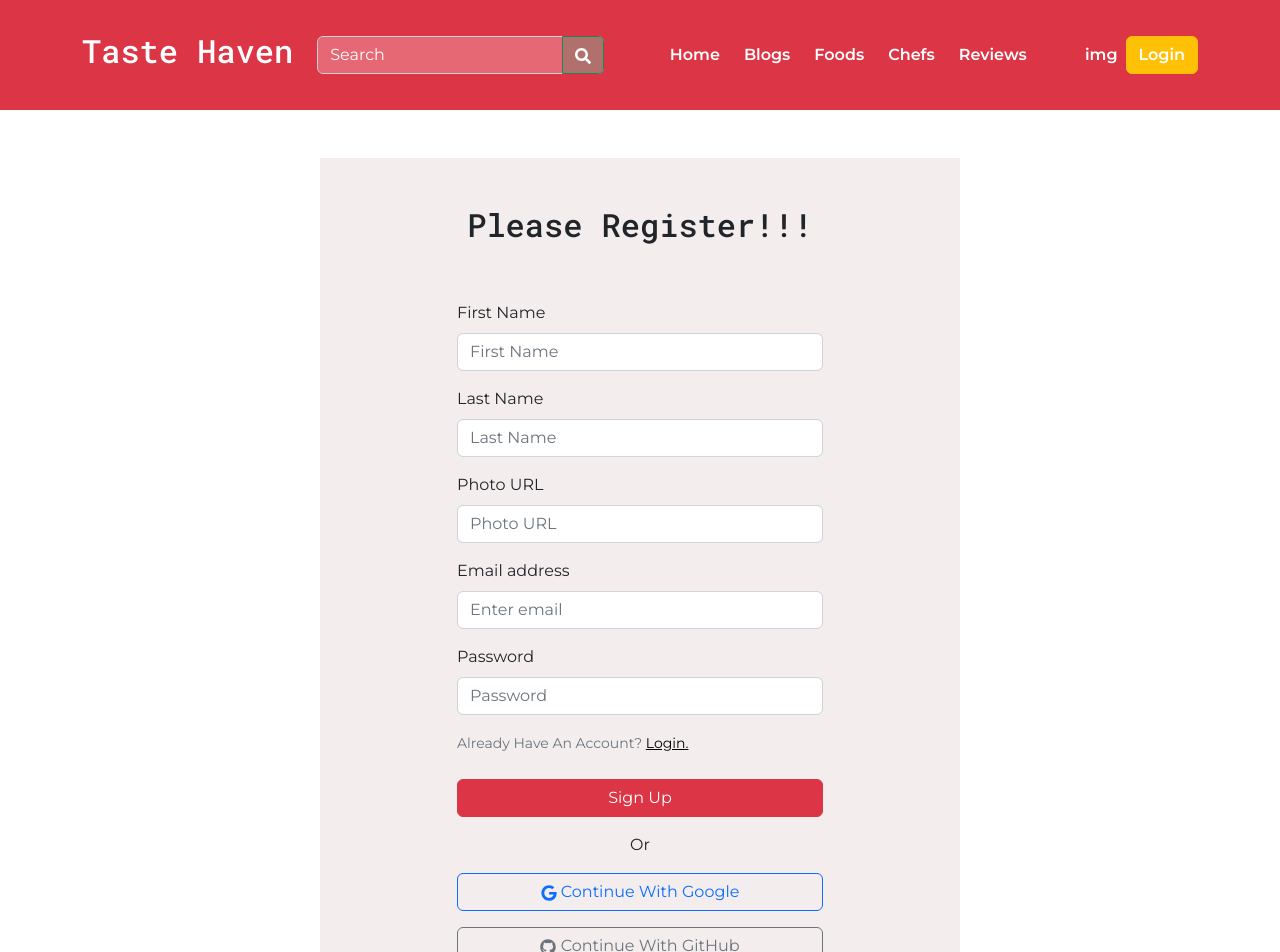
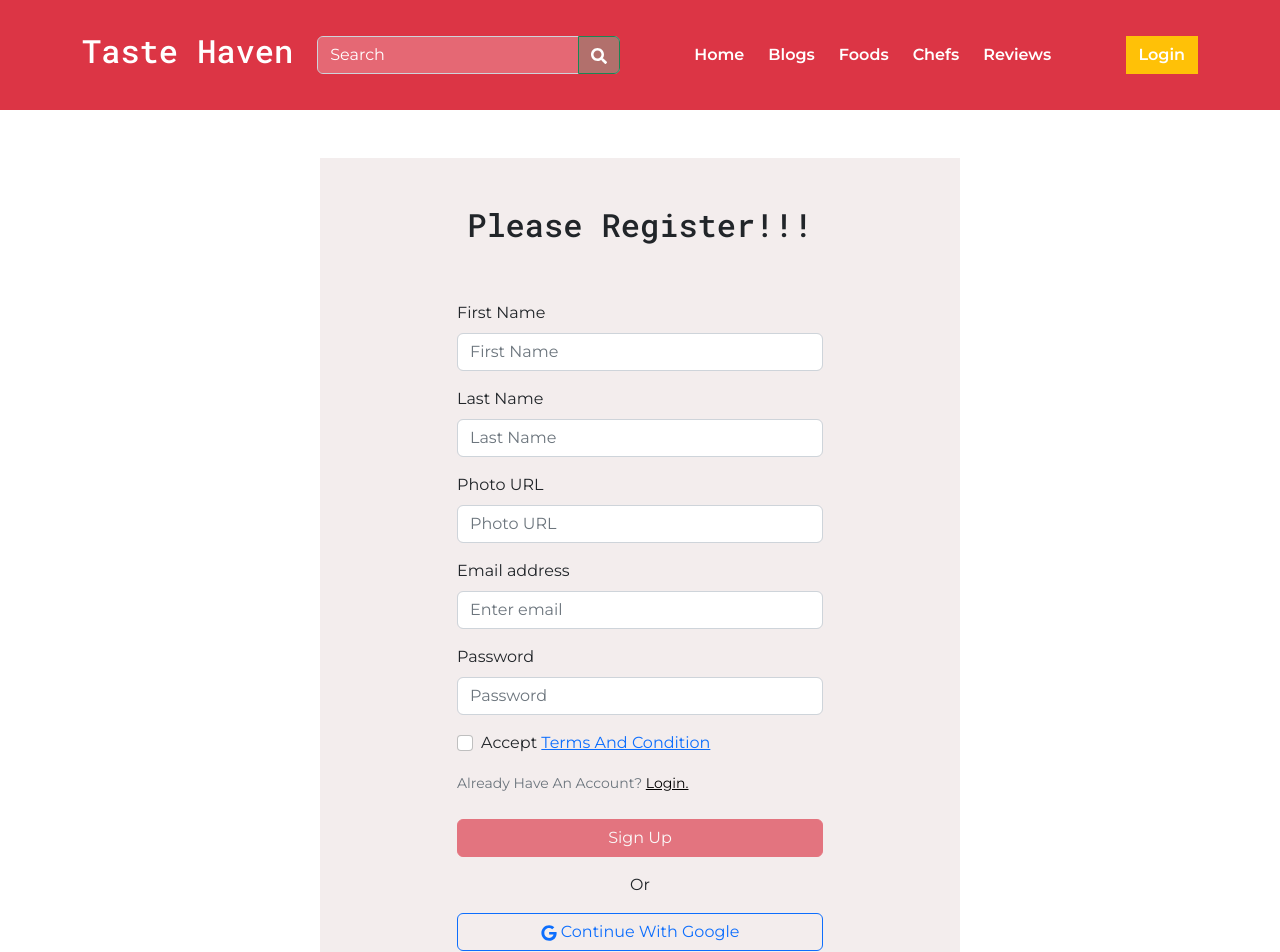
Before and after one commit to NazmulHasan18/Taste-haven-client, a React (Vite) app: page /register in a window 1280 px wide. Shown: the top 952 px of the page. Built offline with nearby package versions, Linux system fonts and the light colour scheme; no server answers.

Commit message:
login with email added

```diff
--- a/src/layout/Main.jsx
+++ b/src/layout/Main.jsx
@@ -5,6 +5,7 @@ import NavigationBar from "../shared/NavigationBar/NavigationBar";
 
 import Footer from "../shared/Footer/Footer";
 import { Outlet } from "react-router-dom";
+import { ToastContainer } from "react-toastify";
 
 const Main = () => {
    return (
@@ -12,6 +13,7 @@ const Main = () => {
          <NavigationBar></NavigationBar>
          <main>
             <Outlet></Outlet>
+            <ToastContainer></ToastContainer>
          </main>
          <footer className="bg-black py-5">
             <Footer></Footer>
--- a/src/pages/Register/Register.jsx
+++ b/src/pages/Register/Register.jsx
@@ -1,13 +1,36 @@
 /* eslint-disable react/no-unescaped-entities */
 // eslint-disable-next-line no-unused-vars
-import React, { useContext } from "react";
+import React, { useContext, useState } from "react";
 import { Button, Container, Form } from "react-bootstrap";
 import { FaGithub, FaGoogle } from "react-icons/fa";
 import { Link } from "react-router-dom";
 import { AuthContext } from "../../providers/AuthProvider/AuthProvider";
 
 const Register = () => {
-   const { user, googleSignIn, gitHubLogin } = useContext(AuthContext);
+   const { user, googleSignIn, gitHubLogin, signUpEmail } = useContext(AuthContext);
+   const [clicked, setClicked] = useState(false);
+
+   const handelEmailSignUp = (e) => {
+      e.preventDefault();
+      const from = e.target;
+      const firstName = from.firstName.value;
+      const lastName = from.lastName.value;
+      const fullName = firstName + " " + lastName;
+      const url = from.url.value;
+      const email = from.email.value;
+      const password = from.password.value;
+      console.log(fullName, url, email, password);
+      signUpEmail(email, password)
+         .then((result) => {
+            const user = result.user;
+            console.log(user);
+         })
+         .catch((error) => {
+            const errorMessage = error.message;
+            console.log(errorMessage);
+         });
+   };
+
    const handelGoogleSignIn = () => {
       googleSignIn()
          .then((result) => {
@@ -34,27 +57,38 @@ const Register = () => {
    return (
       <Container className="my-5 w-50 mx-auto" style={{ backgroundColor: "#f3eded" }}>
          <h2 className="text-center py-5">Please Register!!!</h2>
-         <Form className="px-5 pb-3 w-75 mx-auto">
+         <Form className="px-5 pb-3 w-75 mx-auto" onSubmit={handelEmailSignUp}>
             <Form.Group className="mb-3" controlId="formBasicFirstName">
                <Form.Label>First Name</Form.Label>
-               <Form.Control type="text" placeholder="First Name" />
+               <Form.Control type="text" placeholder="First Name" name="firstName" />
             </Form.Group>
             <Form.Group className="mb-3" controlId="formBasicLastName">
                <Form.Label>Last Name</Form.Label>
-               <Form.Control type="text" placeholder="Last Name" />
+               <Form.Control type="text" name="lastName" placeholder="Last Name" />
             </Form.Group>
             <Form.Group className="mb-3" controlId="formBasicURL">
                <Form.Label>Photo URL</Form.Label>
-               <Form.Control type="text" placeholder="Photo URL" />
+               <Form.Control type="text" name="url" placeholder="Photo URL" />
             </Form.Group>
             <Form.Group className="mb-3" controlId="formBasicEmail">
                <Form.Label>Email address</Form.Label>
-               <Form.Control type="email" placeholder="Enter email" />
+               <Form.Control name="email" type="email" placeholder="Enter email" />
             </Form.Group>
 
             <Form.Group className="mb-3" controlId="formBasicPassword">
                <Form.Label>Password</Form.Label>
-               <Form.Control type="password" placeholder="Password" />
+               <Form.Control name="password" type="password" placeholder="Password" />
+            </Form.Group>
+            <Form.Group className="mb-3" controlId="formBasicCheckbox">
+               <Form.Check
+                  onClick={() => setClicked(!clicked)}
+                  type="checkbox"
+                  label={
+                     <>
+                        Accept <Link to="/terms">Terms And Condition</Link>
+                     </>
+                  }
+               />
             </Form.Group>
             <Form.Group>
                <Form.Text>
@@ -64,6 +98,7 @@ const Register = () => {
                   </Link>
                </Form.Text>
             </Form.Group>
+            {clicked ? (
                <Button
                   variant="danger"
                   type="submit"
@@ -71,6 +106,16 @@ const Register = () => {
                >
                   Sign Up
                </Button>
+            ) : (
+               <Button
+                  variant="danger"
+                  type="submit"
+                  className="mt-4 w-100 mx-auto d-flex justify-content-center"
+                  disabled
+               >
+                  Sign Up
+               </Button>
+            )}
          </Form>
          <div className="text-center">
             <p>Or</p>
--- a/src/pages/chefDetails/Recipes/Recipe/Recipe.jsx
+++ b/src/pages/chefDetails/Recipes/Recipe/Recipe.jsx
@@ -51,7 +51,6 @@ const Recipe = ({ foodItem }) => {
                            <FaHeart className="text-danger"></FaHeart>
                         </Button>
                      )}
-                     <ToastContainer></ToastContainer>
                   </Col>
                </Row>
 
--- a/src/providers/AuthProvider/AuthProvider.jsx
+++ b/src/providers/AuthProvider/AuthProvider.jsx
@@ -4,9 +4,11 @@ import React, { createContext, useEffect, useState } from "react";
 import {
    GithubAuthProvider,
    GoogleAuthProvider,
+   createUserWithEmailAndPassword,
    getAuth,
    onAuthStateChanged,
    signInWithPopup,
+   signOut,
 } from "firebase/auth";
 import app from "../../firebase/firebase.config";
 
@@ -24,6 +26,13 @@ const AuthProvider = ({ children }) => {
    const gitHubLogin = () => {
       return signInWithPopup(auth, gitHubProvider);
    };
+   const signUpEmail = (email, password) => {
+      return createUserWithEmailAndPassword(auth, email, password);
+   };
+
+   const logOut = () => {
+      return signOut(auth);
+   };
 
    useEffect(() => {
       const unsubscribe = onAuthStateChanged(auth, (user) => {
@@ -38,6 +47,8 @@ const AuthProvider = ({ children }) => {
       user,
       googleSignIn,
       gitHubLogin,
+      logOut,
+      signUpEmail,
    };
    return <AuthContext.Provider value={authInfo}>{children}</AuthContext.Provider>;
 };
--- a/src/routes/route/Route.jsx
+++ b/src/routes/route/Route.jsx
@@ -31,6 +31,10 @@ const router = createBrowserRouter([
             path: "/register",
             element: <Register></Register>,
          },
+         {
+            path: "/profile",
+            element: <p>profile is coming</p>,
+         },
       ],
    },
 ]);
--- a/src/shared/NavigationBar/NavigationBar.jsx
+++ b/src/shared/NavigationBar/NavigationBar.jsx
@@ -1,10 +1,24 @@
 // eslint-disable-next-line no-unused-vars
-import React from "react";
+import React, { useContext } from "react";
 import { Button, Container, Form, Nav, Navbar } from "react-bootstrap";
 import { FaSearch } from "react-icons/fa";
 import { Link, NavLink } from "react-router-dom";
+import { AuthContext } from "../../providers/AuthProvider/AuthProvider";
+import Dropdown from "react-bootstrap/Dropdown";
+import { toast } from "react-toastify";
 
 const NavigationBar = () => {
+   const { user, logOut } = useContext(AuthContext);
+
+   const handelLogOut = () => {
+      logOut()
+         .then(() => {
+            toast.success("User logged out successfully");
+         })
+         .catch((error) => {
+            console.log(error.message);
+         });
+   };
    return (
       <Navbar bg="danger" variant="dark" sticky="top" className="py-3">
          <Container className="gap-4 mt-3 pb-3 align-items-center">
@@ -41,15 +55,34 @@ const NavigationBar = () => {
                   Reviews
                </NavLink>
             </Nav>
-            <Nav className="align-items-center">
-               <NavLink to="/profile" className={({ isActive }) => (isActive ? "activeA" : "inactiveA")}>
-                  img
-               </NavLink>
-               <Link className="ms-2" to="/login">
-                  <Button variant="warning" className="text-white fw-semibold">
-                     Login
-                  </Button>
-               </Link>
+            <Nav className="align-items-center gap-3">
+               {user ? (
+                  <Dropdown>
+                     <Dropdown.Toggle variant="danger" id="dropdown-basic">
+                        <Link to="/profile">
+                           <img
+                              src={user?.photoURL}
+                              className="rounded-circle border-3 border border-warning me-3"
+                              alt=""
+                              style={{ height: "50px", width: "50px" }}
+                              title={`${user?.displayName}`}
+                           />
+                        </Link>
+                     </Dropdown.Toggle>
+
+                     <Dropdown.Menu className="bg-warning rounded-0">
+                        <Button variant="danger" className="ms-3 rounded-0" onClick={handelLogOut}>
+                           Log Out
+                        </Button>
+                     </Dropdown.Menu>
+                  </Dropdown>
+               ) : (
+                  <Link className="ms-2" to="/login">
+                     <Button variant="warning" className="text-white fw-semibold rounded-0">
+                        Login
+                     </Button>
+                  </Link>
+               )}
             </Nav>
          </Container>
       </Navbar>
```
Lines whose indentation alone changed are shown as unchanged.
